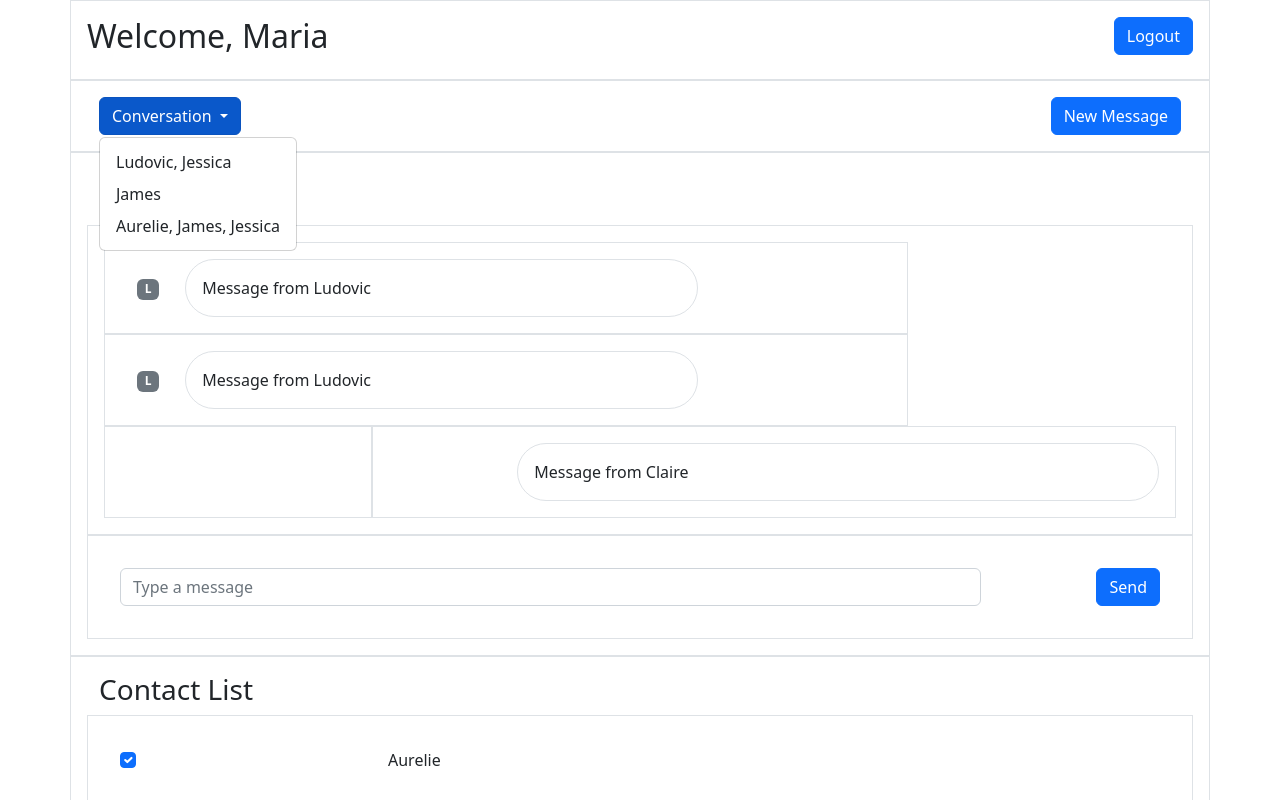
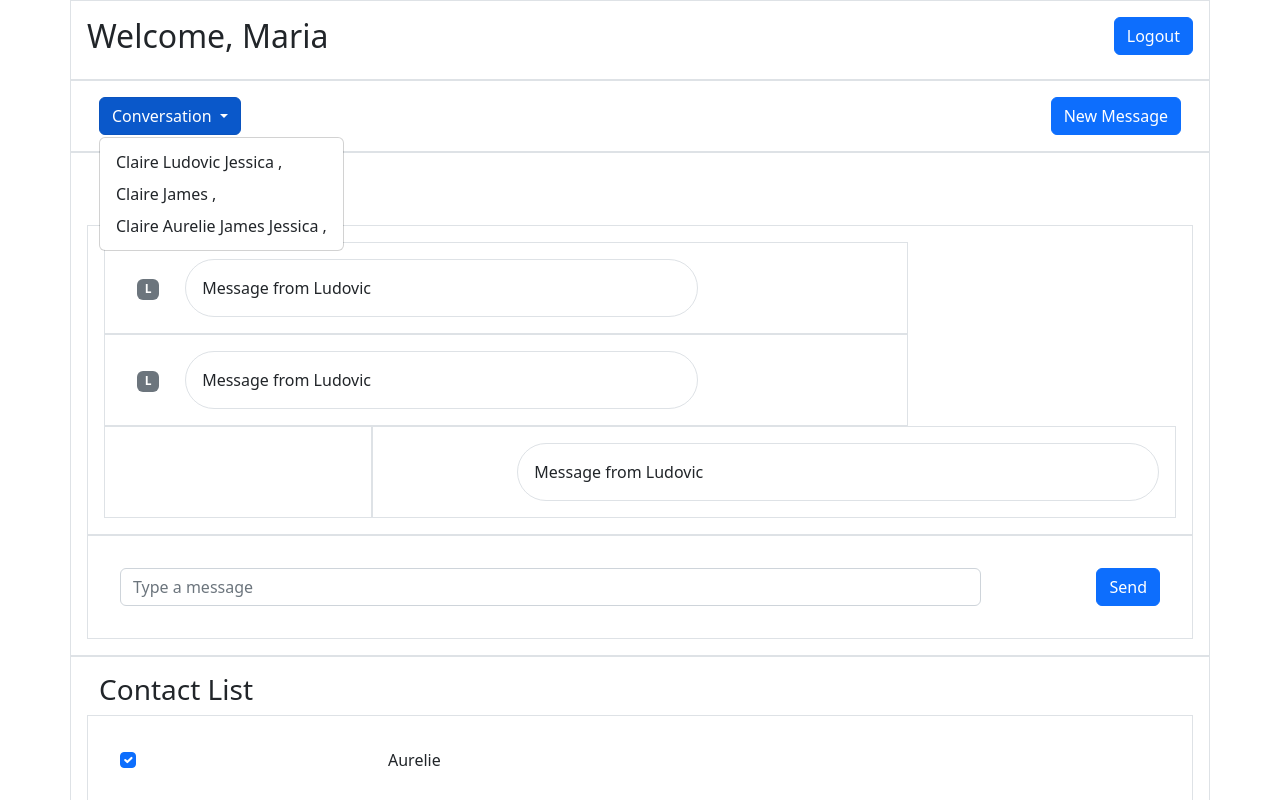
Before and after one commit to crives/java-mod-8-building-app-lab-1, an Angular app: page / in a window 1280 px wide. Both pictures are taken after a click on the button "Conversation". Shown: the top 800 px of the page. Built offline with nearby package versions, Linux system fonts and the light colour scheme.

Commit message:
Building Lab 3

```diff
--- a/src/app/contact-component/contact-component.component.html
+++ b/src/app/contact-component/contact-component.component.html
@@ -3,6 +3,6 @@
       <div class="col-3 p-3">
         <input class="form-check-input" type="checkbox" value="" checked />
       </div>
-      <div class="col-9 p-3">Aurelie</div>
+      <div class="col-9 p-3">{{user.firstName}}</div>
     </div>
   </div>
--- a/src/app/contact-component/contact-component.component.ts
+++ b/src/app/contact-component/contact-component.component.ts
@@ -1,4 +1,4 @@
-import { Component, OnInit } from '@angular/core';
+import { Component, Input, OnInit } from '@angular/core';
 
 @Component({
   selector: 'app-contact-component',
@@ -7,6 +7,10 @@ import { Component, OnInit } from '@angular/core';
 })
 export class ContactComponentComponent implements OnInit {
 
+  @Input() user = {
+    firstName: "default",
+  };
+
   constructor() { }
 
   ngOnInit(): void {
--- a/src/app/contact-list-component/contact-list-component.component.html
+++ b/src/app/contact-list-component/contact-list-component.component.html
@@ -4,9 +4,9 @@
       <h3>Contact List</h3>
     </div>
   </div>
-  <div class="row">
+  <div class="row" *ngFor="let user of users">
     <div class="col-12 border p-3">
-      <app-contact-component></app-contact-component>
+      <app-contact-component [user]="user"></app-contact-component>
     </div>
   </div>
 
--- a/src/app/contact-list-component/contact-list-component.component.ts
+++ b/src/app/contact-list-component/contact-list-component.component.ts
@@ -7,6 +7,14 @@ import { Component, OnInit } from '@angular/core';
 })
 export class ContactListComponentComponent implements OnInit {
 
+  users = [
+    { firstName: "Aurelie" },
+    { firstName: "James" },
+    { firstName: "Jessica" },
+    { firstName: "Ludovic" },
+    { firstName: "Maria" },
+  ];
+
   constructor() { }
 
   ngOnInit(): void {
--- a/src/app/conversation-control-component/conversation-control-component.component.html
+++ b/src/app/conversation-control-component/conversation-control-component.component.html
@@ -8,12 +8,20 @@
                     data-bs-toggle="dropdown"
                     aria-expanded="false"
                 >
-                Conversation
+                    Conversation
                 </button>
                 <ul class="dropdown-menu">
-                    <li><a class="dropdown-item" href="#">Ludovic, Jessica</a></li>
-                    <li><a class="dropdown-item" href="#">James</a></li>
-                    <li><a class="dropdown-item" href="#">Aurelie, James, Jessica</a></li>
+                    <li *ngFor="let conversation of conversations">
+                        <a class="dropdown-item" href="#">
+                            <span
+                                *ngFor="let user of conversation.users;
+                                        let isLastConversation = last"
+                            >
+                                {{ user.firstName }}
+                            </span>
+                            <span *ngIf="!isLastConversation">,</span>
+                       </a>
+                    </li>
                 </ul>
             </div>
         </div>
--- a/src/app/conversation-control-component/conversation-control-component.component.ts
+++ b/src/app/conversation-control-component/conversation-control-component.component.ts
@@ -7,6 +7,30 @@ import { Component, OnInit } from '@angular/core';
 })
 export class ConversationControlComponentComponent implements OnInit {
 
+  conversations = [
+    {
+      id: 1,
+      users: [
+        { firstName: "Claire" },
+        { firstName: "Ludovic" },
+        { firstName: "Jessica" },
+      ],
+    },
+    {
+      id: 2,
+      users: [{ firstName: "Claire" }, { firstName: "James" }],
+    },
+    {
+      id: 3,
+      users: [
+        { firstName: "Claire" },
+        { firstName: "Aurelie" },
+        { firstName: "James" },
+        { firstName: "Jessica" },
+      ],
+    },
+  ];
+
   constructor() { }
 
   ngOnInit(): void {
--- a/src/app/conversation-thread-component/conversation-thread-component.component.html
+++ b/src/app/conversation-thread-component/conversation-thread-component.component.html
@@ -1,12 +1,16 @@
 <div class="container">
   <div class="row">
     <div class="col-9 border p-3">
-      <app-sender-message-component></app-sender-message-component>
+      <app-sender-message-component
+        [message]="senderMessages"
+      ></app-sender-message-component>
     </div>
   </div>
   <div class="row">
     <div class="col-9 border p-3">
-      <app-sender-message-component></app-sender-message-component>
+      <app-sender-message-component
+        [message]="userMessages"
+      ></app-sender-message-component>
     </div>
   </div>
 </div>
--- a/src/app/conversation-thread-component/conversation-thread-component.component.ts
+++ b/src/app/conversation-thread-component/conversation-thread-component.component.ts
@@ -7,6 +7,28 @@ import { Component, OnInit } from '@angular/core';
 })
 export class ConversationThreadComponentComponent implements OnInit {
 
+  senderMessages = [
+    {
+      sender: {firstName: "Ludovic"},
+      text: "Message from Ludovic",
+      conversationId: 1,
+      sequenceNumber: 0
+    },
+    {
+      sender: {firstName: "Jessica"},
+      text: "Message from Jessica",
+      conversationId: 1,
+      sequenceNumber: 1
+    }
+  ];
+
+  userMessages = [
+    {
+      sender: { firstName: "Aurelie"},
+      text: "Message from Aurelie",
+    }
+  ];
+
   constructor() { }
 
   ngOnInit(): void {
--- a/src/app/sender-message-component/sender-message-component.component.ts
+++ b/src/app/sender-message-component/sender-message-component.component.ts
@@ -1,4 +1,4 @@
-import { Component, OnInit } from '@angular/core';
+import { Component, Input, OnInit } from '@angular/core';
 
 @Component({
   selector: 'app-sender-message-component',
@@ -7,6 +7,13 @@ import { Component, OnInit } from '@angular/core';
 })
 export class SenderMessageComponentComponent implements OnInit {
 
+  @Input() message = {
+    sender: { firstName: "Ludovic" },
+    text: "Message from Ludovic",
+    conversationId: 1,
+    sequenceNumber: 0,
+  };
+
   constructor() { }
 
   ngOnInit(): void {
--- a/src/app/user-message-component/user-message-component.component.html
+++ b/src/app/user-message-component/user-message-component.component.html
@@ -2,7 +2,7 @@
     <div class="row">
       <div class="col-2 p-3"></div>
       <div class="col-10 p-3 border rounded-5">
-        <span>Message from Claire</span>
+        <span>{{message.text}}</span>
       </div>
     </div>
   </div>
--- a/src/app/user-message-component/user-message-component.component.ts
+++ b/src/app/user-message-component/user-message-component.component.ts
@@ -1,4 +1,4 @@
-import { Component, OnInit } from '@angular/core';
+import { Component, Input, OnInit } from '@angular/core';
 
 @Component({
   selector: 'app-user-message-component',
@@ -7,6 +7,13 @@ import { Component, OnInit } from '@angular/core';
 })
 export class UserMessageComponentComponent implements OnInit {
 
+  @Input() message = {
+    sender: { firstName: "Ludovic" },
+    text: "Message from Ludovic",
+    conversationId: 1,
+    sequenceNumber: 0,
+  };
+
   constructor() { }
 
   ngOnInit(): void {
```
